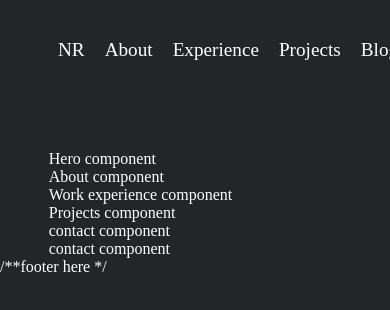
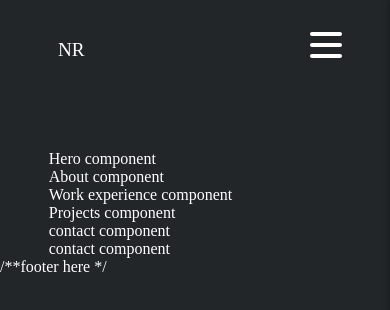
Before and after one commit to nainarazz/portfolio-website, a Next.js app: page / in a window 390 px wide. Shown: the top 310 px of the page. Built offline with nearby package versions, Linux system fonts and the light colour scheme.

Commit message:
make navbar responsive by adding burger icon

```diff
--- /dev/null
+++ b/src/components/burger/burger.component.jsx
@@ -0,0 +1,17 @@
+import React from 'react';
+import PropTypes from 'prop-types';
+import { StyledBurger } from './burger.style';
+
+const Burger = props => (
+    <StyledBurger onClick={props.toggleSideDrawer} open={props.isOpen}>
+        <div />
+        <div />
+        <div />
+    </StyledBurger>
+);
+
+Burger.propTypes = {
+    isOpen: PropTypes.bool.isRequired,
+    toggleSideDrawer: PropTypes.func.isRequired,
+};
+export default Burger;
--- /dev/null
+++ b/src/components/burger/burger.style.jsx
@@ -0,0 +1,46 @@
+import styled from 'styled-components';
+
+export const StyledBurger = styled.button`
+    display: flex;
+    flex-direction: column;
+    justify-content: space-around;
+    width: 2rem;
+    height: 2rem;
+    background: transparent;
+    border: none;
+    cursor: pointer;
+    padding: 0;
+    position: relative;
+    z-index: 105;
+
+    &:focus {
+        outline: none;
+    }
+
+    div {
+        width: 2rem;
+        height: 0.25rem;
+        background: ${({ open }) => (open ? 'black' : '#fff')};
+        border-radius: 10px;
+        transition: all 0.3s linear;
+        position: relative;
+        transform-origin: 1px;
+
+        :first-child {
+            transform: ${({ open }) => (open ? 'rotate(45deg)' : 'rotate(0)')};
+        }
+
+        :nth-child(2) {
+            opacity: ${({ open }) => (open ? '0' : '1')};
+            transform: ${({ open }) => (open ? 'translateX(20px)' : 'translateX(0)')};
+        }
+
+        :nth-child(3) {
+            transform: ${({ open }) => (open ? 'rotate(-45deg)' : 'rotate(0)')};
+        }
+    }
+
+    @media (min-width: 768px) {
+        display: none;
+    }
+`;
--- a/src/components/navbar/navbar.component.jsx
+++ b/src/components/navbar/navbar.component.jsx
@@ -1,10 +1,13 @@
 import React, { useState } from 'react';
 import { Container, MenuItems, Item, Logo, Nav } from './navbar.style';
 import useDocumentScrollThrottled from '../../utilities/useDocumentScrollThrottled';
+import Burger from '../burger/burger.component';
+import { SideDrawer } from '../side-drawer/side-drawer.component';
 
 export const NavBar = () => {
     const [shouldHideHeader, setShouldHideHeader] = useState(false);
     const [shouldShowShadow, setShouldShowShadow] = useState(false);
+    const [sideDrawerOpen, setDrawerOpen] = useState(false);
 
     const MINIMUM_SCROLL = 80;
     const TIMEOUT_DELAY = 200;
@@ -21,6 +24,8 @@ export const NavBar = () => {
         }, TIMEOUT_DELAY);
     });
 
+    const toggleSideDrawer = () => setDrawerOpen(!sideDrawerOpen);
+
     return (
         <>
             <Container shouldShowShadow={shouldShowShadow} shouldHideHeader={shouldHideHeader}>
@@ -33,6 +38,8 @@ export const NavBar = () => {
                         <Item>Blog</Item>
                         <Item>Contact</Item>
                     </MenuItems>
+                    <Burger toggleSideDrawer={toggleSideDrawer} isOpen={sideDrawerOpen} />
+                    <SideDrawer isOpen={sideDrawerOpen} toggleSideDrawer={toggleSideDrawer} />
                 </Nav>
             </Container>
         </>
--- a/src/components/navbar/navbar.style.jsx
+++ b/src/components/navbar/navbar.style.jsx
@@ -27,8 +27,12 @@ export const Logo = styled.div`
 `;
 
 export const MenuItems = styled.div`
-    display: flex;
     justify-content: space-between;
+    display: none;
+
+    @media (min-width: 768px) {
+        display: flex;
+    }
 `;
 
 export const Item = styled.div`
--- a/src/components/side-drawer/side-drawer.style.jsx
+++ b/src/components/side-drawer/side-drawer.style.jsx
@@ -5,12 +5,12 @@ export const Container = styled.div`
     background: #fff;
     box-shadow: 1px 0px 7px rgba(0, 0, 0, 0.5);
     position: fixed;
+    padding-top: 82px;
     top: 0;
-    left: 0;
-    width: 70%;
-    max-width: 400px;
-    z-index: 500;
-    transform: ${props => (props.isOpen ? 'translateX(0)' : 'translateX(-100%)')};
+    right: 0;
+    width: 100%;
+    z-index: 100;
+    transform: ${props => (props.isOpen ? 'translateX(0)' : 'translateX(100%)')};
     transition: transform 0.3s ease-out;
 `;
 
@@ -23,9 +23,11 @@ export const SideDrawerItem = styled.div`
         width: 100%;
         height: 50px;
     }
+
     button:hover {
         cursor: pointer;
     }
+
     :hover {
         background-color: #5cb818;
         color: #fff;
```
